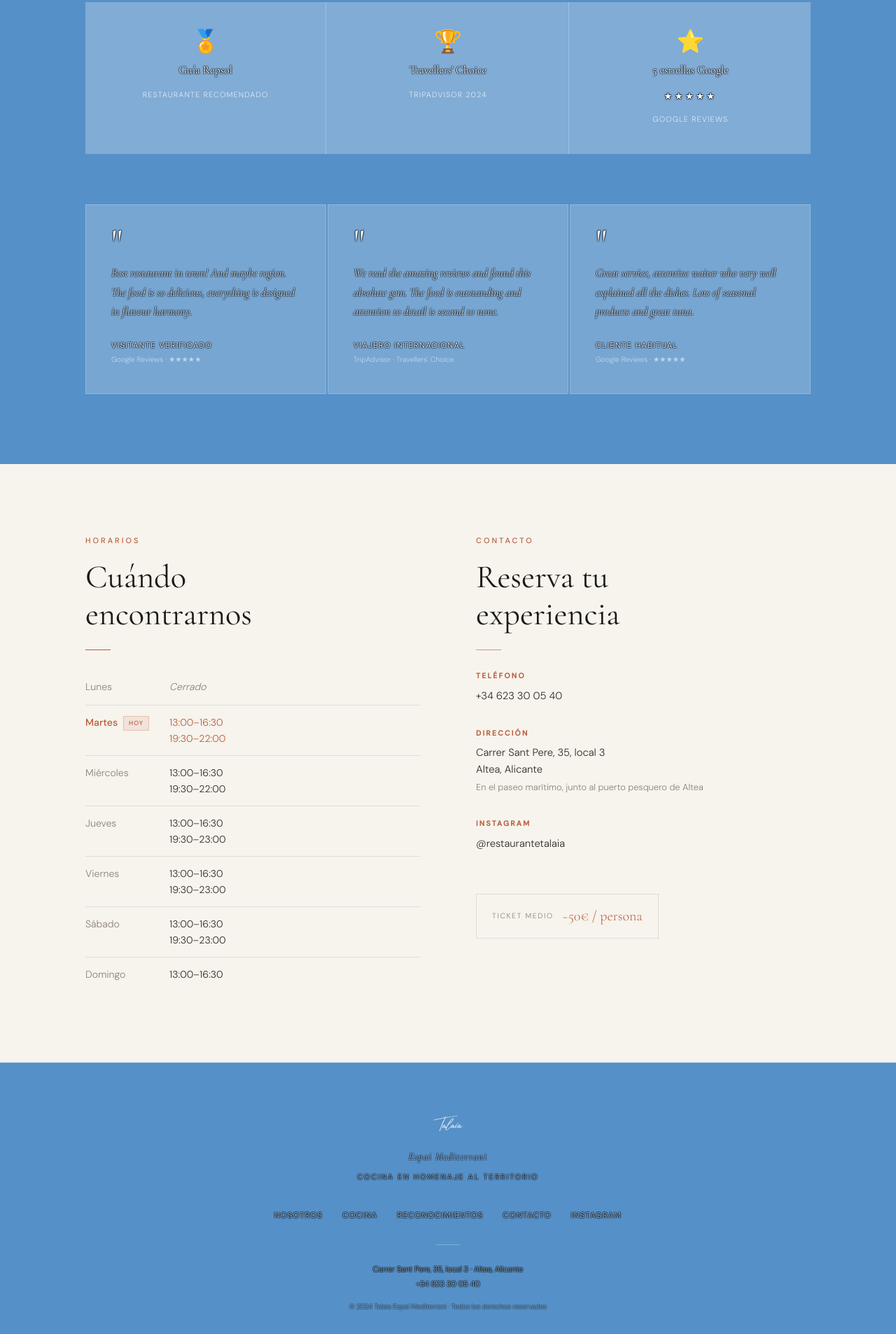
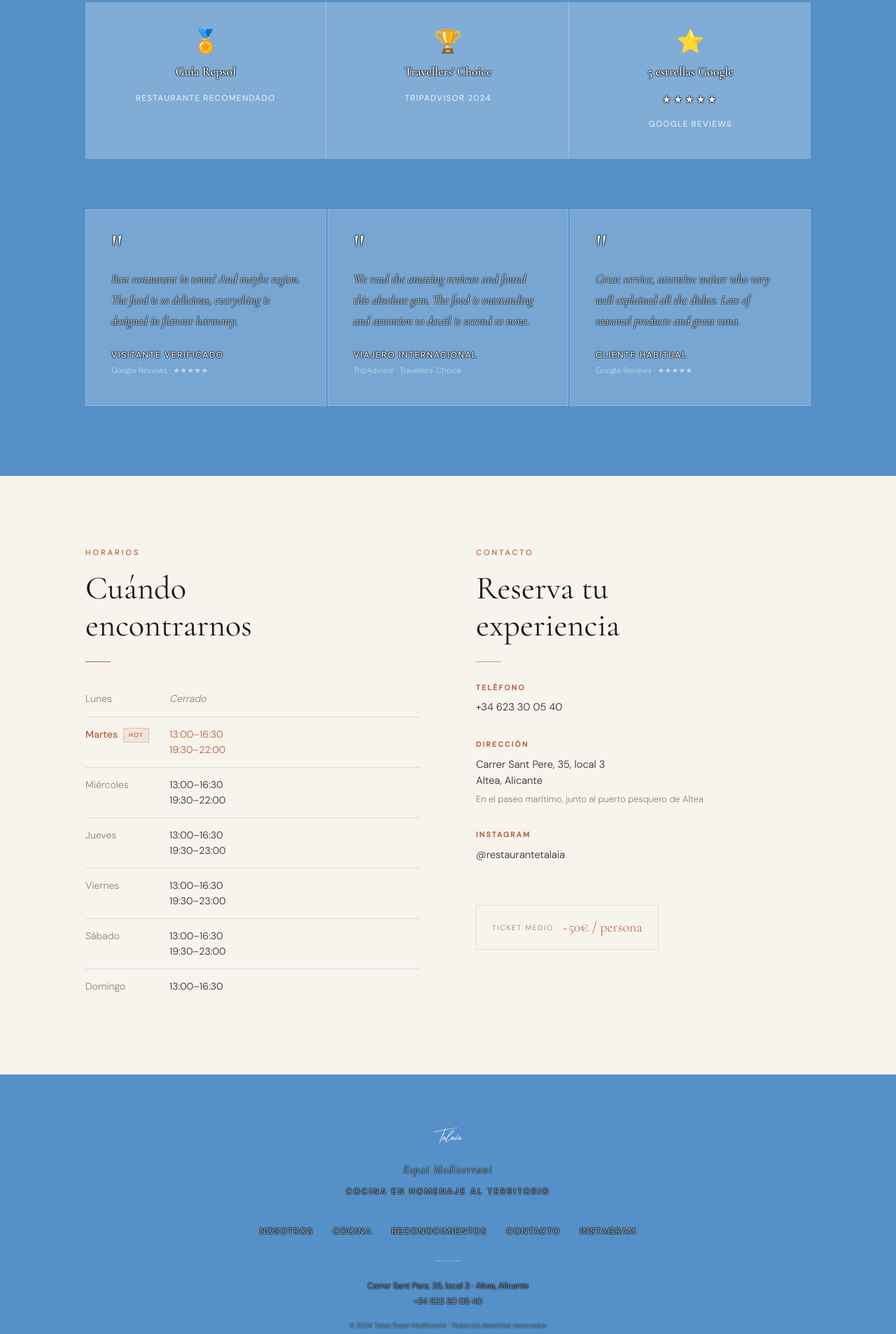
Before and after one commit to alexcastillo95/latalaia, a plain HTML site: page index.html in a window 1280 px wide. Shown: the part 3660-5566 px from the top of the page at 70% size. Drawn offline with nearby package versions, Linux system fonts and the light colour scheme.

Commit message:
Increase font size and weight in blue sections across all pages
Co-Authored-By: Claude Sonnet 4.6 <noreply@anthropic.com>

```diff
--- a/index.html
+++ b/index.html
@@ -589,12 +589,12 @@
     .award-icon { font-size: 2rem; line-height: 1; }
     .award-badge h4 {
       font-family: var(--font-serif);
-      font-size: 1rem;
-      font-weight: 400;
+      font-size: 1.12rem;
+      font-weight: 600;
       color: #fff;
     }
-    .award-badge p { font-size: .68rem; letter-spacing: .1em; text-transform: uppercase; color: rgba(255,255,255,.75); }
-    .stars { color: #fff; font-size: .85rem; letter-spacing: 3px; }
+    .award-badge p { font-size: .74rem; font-weight: 500; letter-spacing: .1em; text-transform: uppercase; color: rgba(255,255,255,.75); }
+    .stars { color: #fff; font-size: .92rem; letter-spacing: 3px; }
 
     .reviews-grid {
       display: grid;
@@ -619,13 +619,13 @@
     .review-text {
       font-family: var(--font-serif);
       font-style: italic;
-      font-size: 1.02rem;
+      font-size: 1.1rem;
       line-height: 1.7;
       color: rgba(255,255,255,.9);
       margin-bottom: 24px;
     }
-    .review-author { font-size: .68rem; letter-spacing: .14em; text-transform: uppercase; color: #fff; }
-    .review-source { font-size: .65rem; color: rgba(255,255,255,.55); margin-top: 2px; }
+    .review-author { font-size: .74rem; font-weight: 500; letter-spacing: .14em; text-transform: uppercase; color: #fff; }
+    .review-source { font-size: .7rem; color: rgba(255,255,255,.55); margin-top: 2px; }
 
     @media (max-width: 768px) {
       .reviews-grid { grid-template-columns: 1fr; }
@@ -718,13 +718,13 @@
     .footer-espai {
       font-family: var(--font-serif);
       font-style: italic;
-      font-size: .88rem;
+      font-size: 1rem;
       color: rgba(255,255,255,.65);
       letter-spacing: .1em;
       margin-bottom: 8px;
     }
     .footer-tagline {
-      font-size: .65rem; letter-spacing: .22em; text-transform: uppercase;
+      font-size: .72rem; font-weight: 500; letter-spacing: .22em; text-transform: uppercase;
       color: rgba(255,255,255,.5); margin-bottom: 36px;
     }
     .footer-links {
@@ -732,12 +732,12 @@
       margin-bottom: 32px;
     }
     .footer-links a {
-      font-size: .7rem; letter-spacing: .12em; text-transform: uppercase;
+      font-size: .76rem; font-weight: 500; letter-spacing: .12em; text-transform: uppercase;
       color: rgba(255,255,255,.6); transition: color .2s;
     }
     .footer-links a:hover { color: #fff; }
     .footer-sep { width: 36px; height: 1px; background: rgba(255,255,255,.25); margin: 0 auto 24px; }
-    .footer-bottom { font-size: .68rem; color: rgba(255,255,255,.45); line-height: 1.9; }
+    .footer-bottom { font-size: .73rem; color: rgba(255,255,255,.45); line-height: 1.9; }
     .footer-bottom a { color: rgba(255,255,255,.55); transition: color .2s; }
     .footer-bottom a:hover { color: #fff; }
 
```
Also changed, not shown: sobre-nosotros.html (+4 -4 lines).
